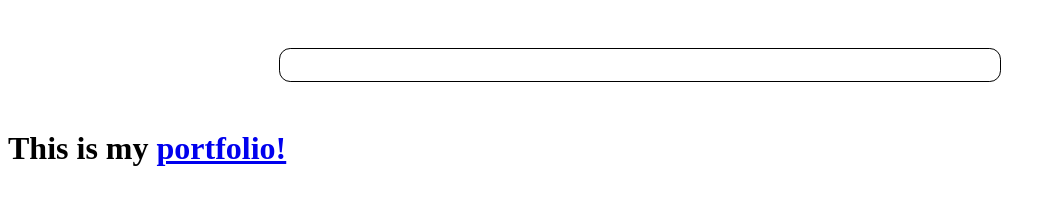
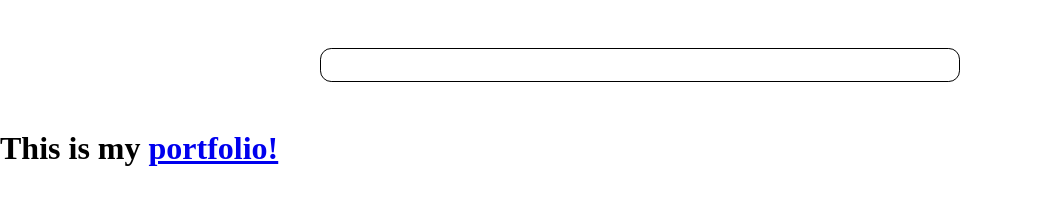
Before and after one commit to Thanos-M11/Thanos-M11.github.io, a plain HTML site: page index.html in a window 1280 px wide. Shown: the whole page, without its empty margins (0-1064 px from the left). Drawn offline with Linux system fonts and the light colour scheme.

Commit message:
Update index.html

```diff
--- a/index.html
+++ b/index.html
@@ -4,12 +4,21 @@
         <title>Thanos-M11 My Site</title>
     </head>
     <style>
+        *,
+        *::before,
+        *::after {
+          box-sizing: border-box;
+          padding: 0;
+          margin: 0;
+        }
         .container {
+
            border: 1px solid;
             border-radius: .7em;
             padding: 1em 2.5em;
             width: 50vw;
             margin: 3em auto;
+            line-height: calc(2rem * 1.5);
         }
     </style>
     <body>
```
